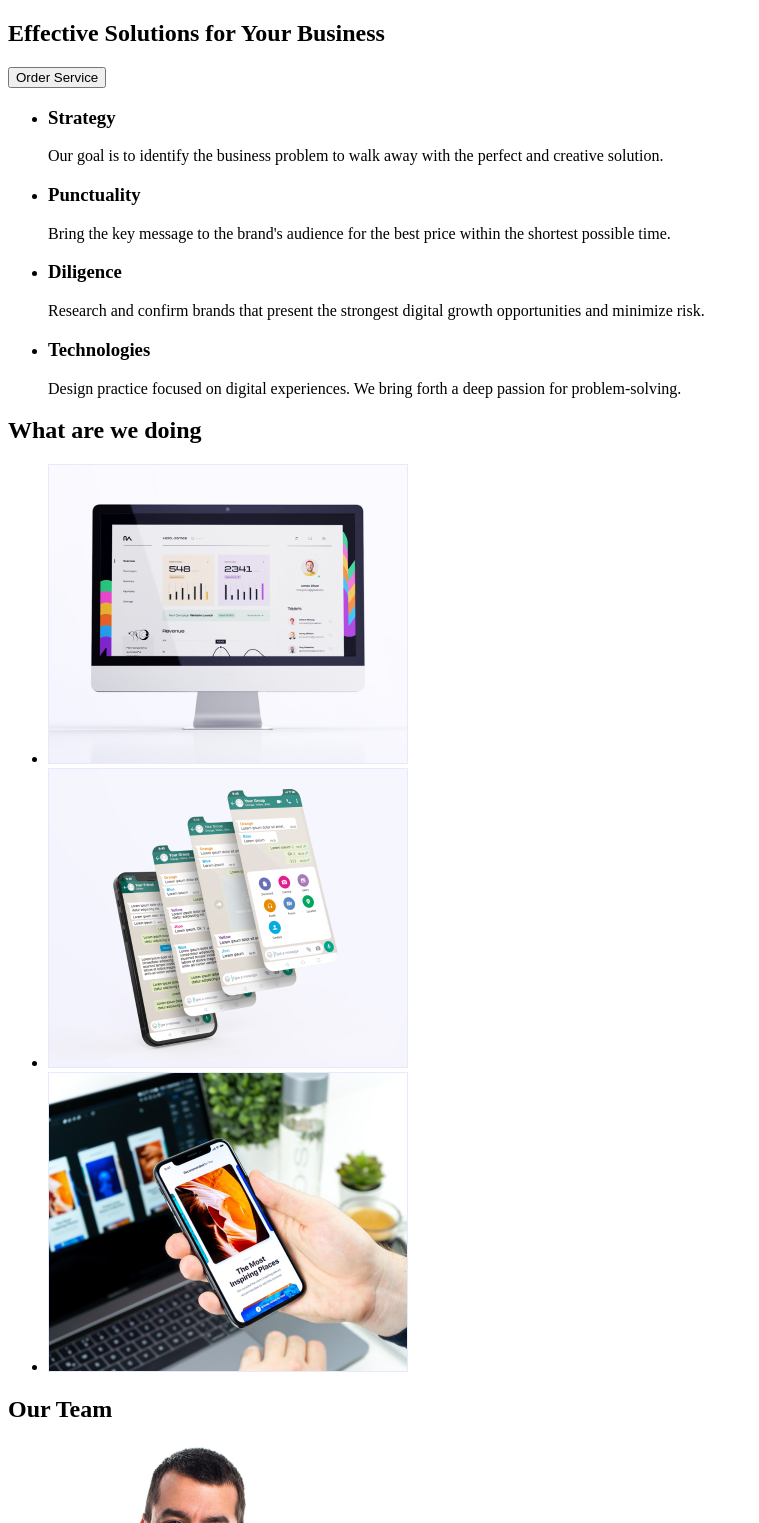
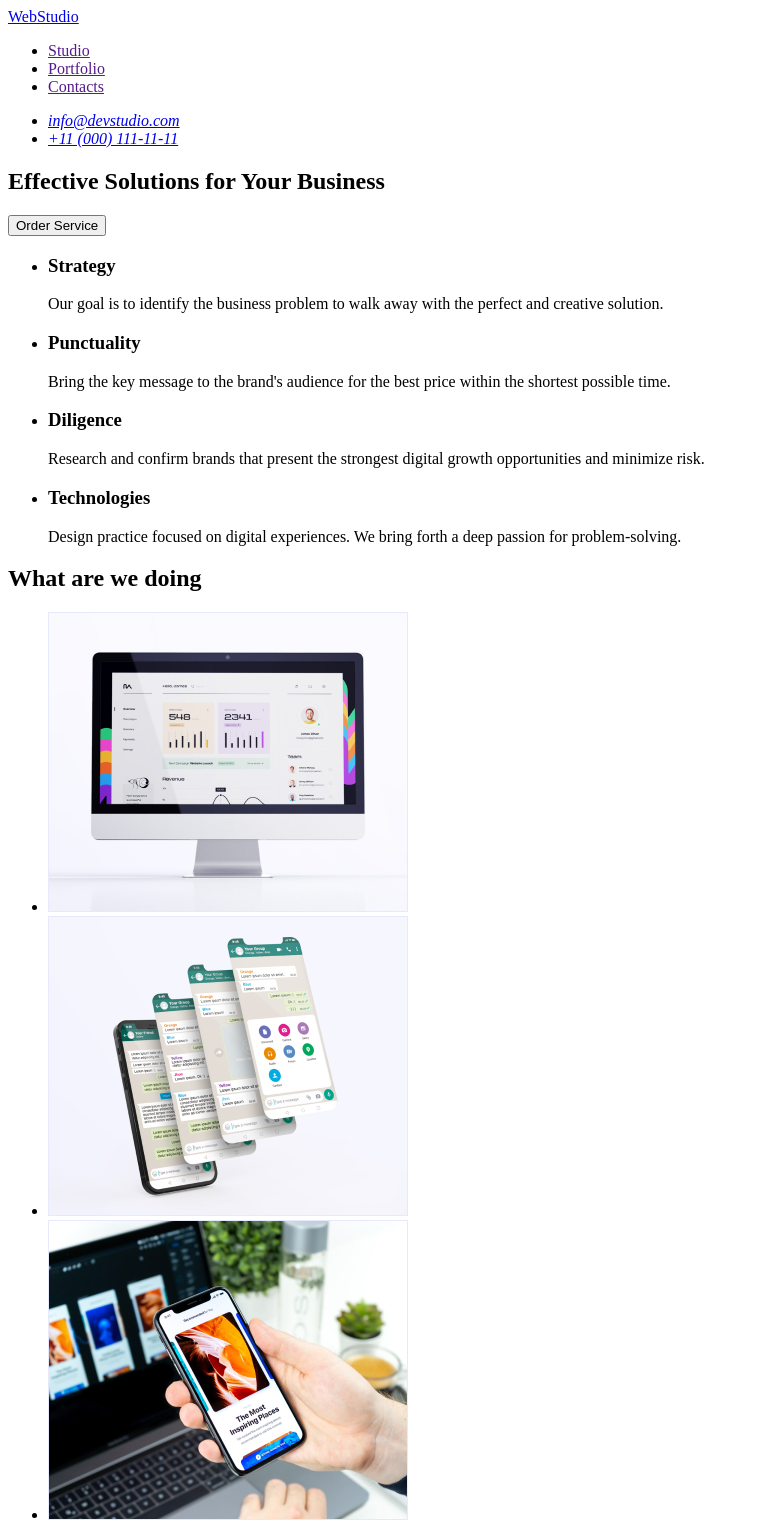
Before and after one commit to MatveevEgor/goit-markup-hw-01, a plain HTML site: page index.html in a window 1280 px wide. Shown: the top 1523 px of the page, without its empty margins (0-759 px from the left). Drawn offline with Linux system fonts and the light colour scheme.

Commit message:
Update index.html added header & footer

```diff
--- a/index.html
+++ b/index.html
@@ -7,7 +7,22 @@
     <title>WebStudio</title>
   </head>
   <body>
-    <header></header>
+    <header>
+      <nav>
+        <a href="./index.html">WebStudio</a>
+        <ul>
+          <li><a href="">Studio</a></li>
+          <li><a href="">Portfolio</a></li>
+          <li><a href="">Contacts</a></li>
+        </ul>
+      </nav>
+      <address>
+        <ul>
+          <li><a href="mailto:info@devstudio.com">info@devstudio.com</a></li>
+          <li><a href="tel:+110001111111">+11 (000) 111-11-11</a></li>
+        </ul>
+      </address>
+    </header>
     <main>
       <section>
         <h1>Effective Solutions for Your Business</h1>
@@ -50,31 +65,28 @@
         <h2>What are we doing</h2>
         <ul>
           <li>
-            <a href=""
-              ><img
+            <img
               src="./images/monitor.jpg"
               alt="monitor"
               width="360"
               height="300"
-            /></a>
+            />
           </li>
           <li>
-            <a href=""
-              ><img
+            <img
               src="./images/smartphone.jpg"
               alt="smartphone"
               width="360"
               height="300"
-            /></a>
+            />
           </li>
           <li>
-            <a href=""
-              ><img
+            <img
               src="./images/smartphone-in-hand.jpg"
               alt="smartphone in hand"
               width="360"
               height="300"
-            /></a>
+            />
           </li>
         </ul>
       </section>
@@ -124,6 +136,12 @@
         </ul>
       </section>
     </main>
-    <footer></footer>
+    <footer>
+      <a href="./index.html">WebStudio</a>
+      <p>
+        Increase the flow of customers and sales for your business with digital
+        marketing & growth solutions.
+      </p>
+    </footer>
   </body>
 </html>
```
Lines whose indentation alone changed are shown as unchanged.
